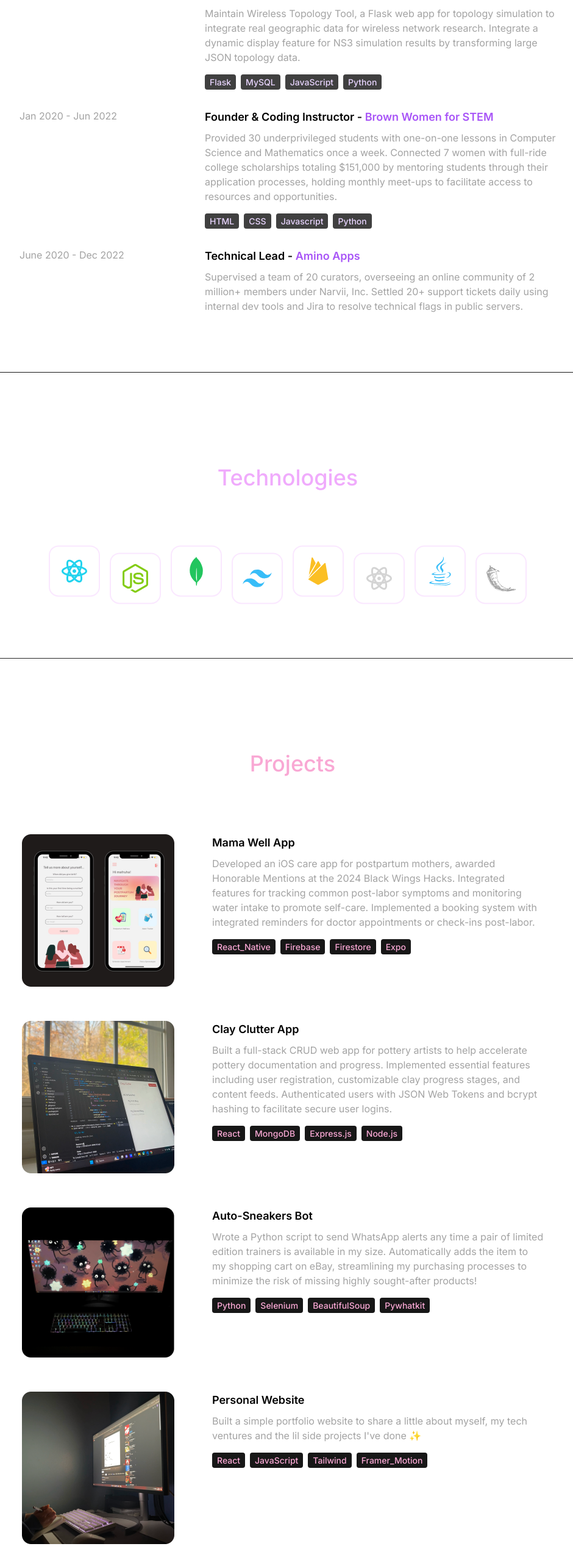
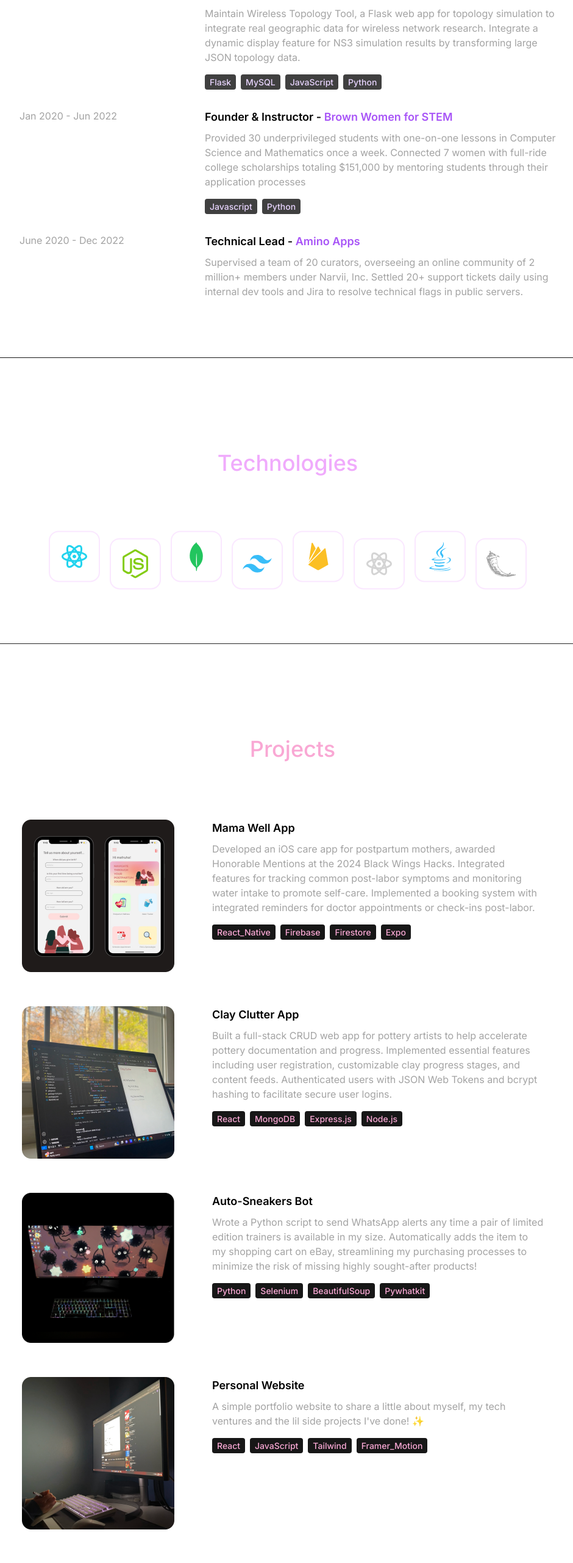
Before and after one commit to mafruhamanal/frontend-app, a React (Create React App) app in the folder client/: page / in a window 1280 px wide. Shown: the part 2160-4723 px from the top of the page at 61% size, without its empty margins (168-1108 px from the left). Built offline with nearby package versions, Linux system fonts and the light colour scheme.

Commit message:
desc changes

```diff
--- a/client/src/constants/index.js
+++ b/client/src/constants/index.js
@@ -26,11 +26,11 @@
   },
   {
     year: "Jan 2020 - Jun 2022",
-    role: "Founder & Coding Instructor",
+    role: "Founder & Instructor",
     company: "Brown Women for STEM",
     description: `Provided 30 underprivileged students with one-on-one lessons in Computer Science and Mathematics once a week. Connected 7 women with full-ride college scholarships totaling $151,000 by mentoring students through their
-application processes, holding monthly meet-ups to facilitate access to resources and opportunities.`,
-    technologies: ["HTML", "CSS", "Javascript", "Python"],
+application processes`,
+    technologies: ["Javascript", "Python"],
   },
   {
     year: "June 2020 - Dec 2022",
@@ -67,13 +67,7 @@
     title: "Personal Website",
     image: project3,
     description:
-      "Built a simple portfolio website to share a little about myself, my tech ventures and the lil side projects I've done ✨",
+      "A simple portfolio website to share a little about myself, my tech ventures and the lil side projects I've done! ✨",
     technologies: ["React", "JavaScript", "Tailwind", "Framer_Motion"],
   },
 ];
-
-export const CONTACT = {
-  address: "Buffalo, New York, NY 14215 ",
-  phoneNo: "+1 716 986 2914",
-  email: "mafruhamanal1@gmail.com",
-};
```
